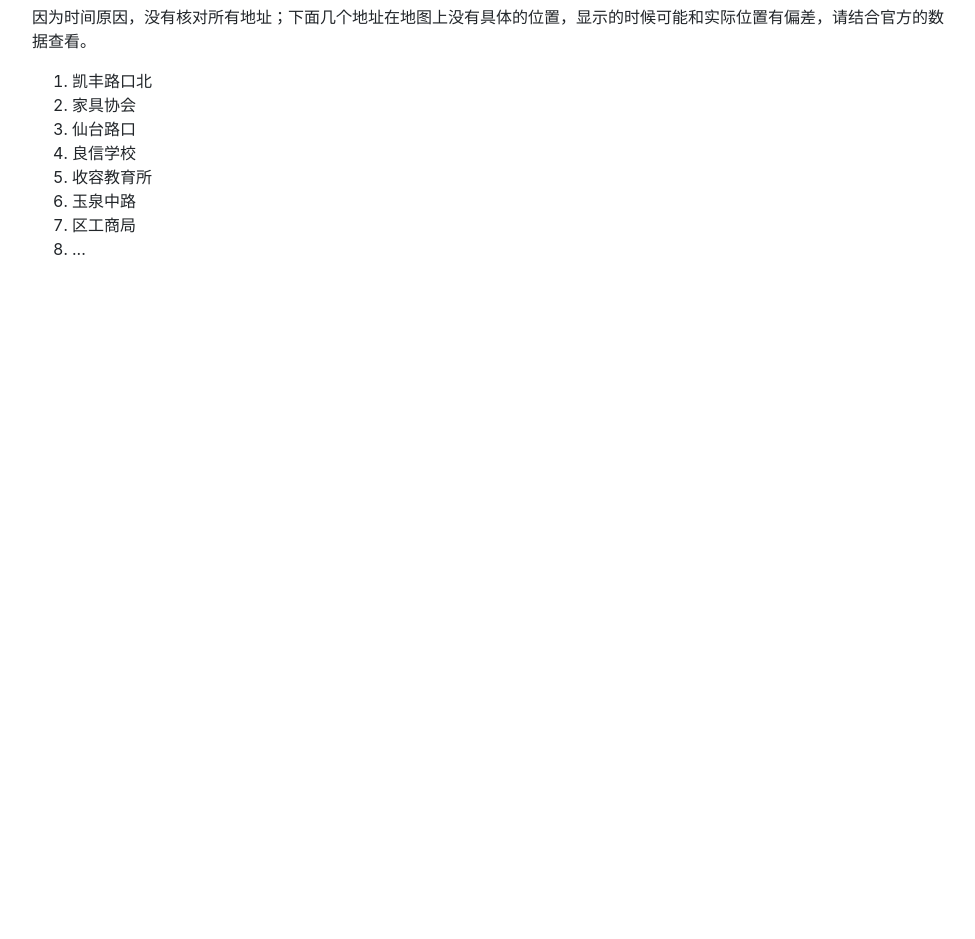
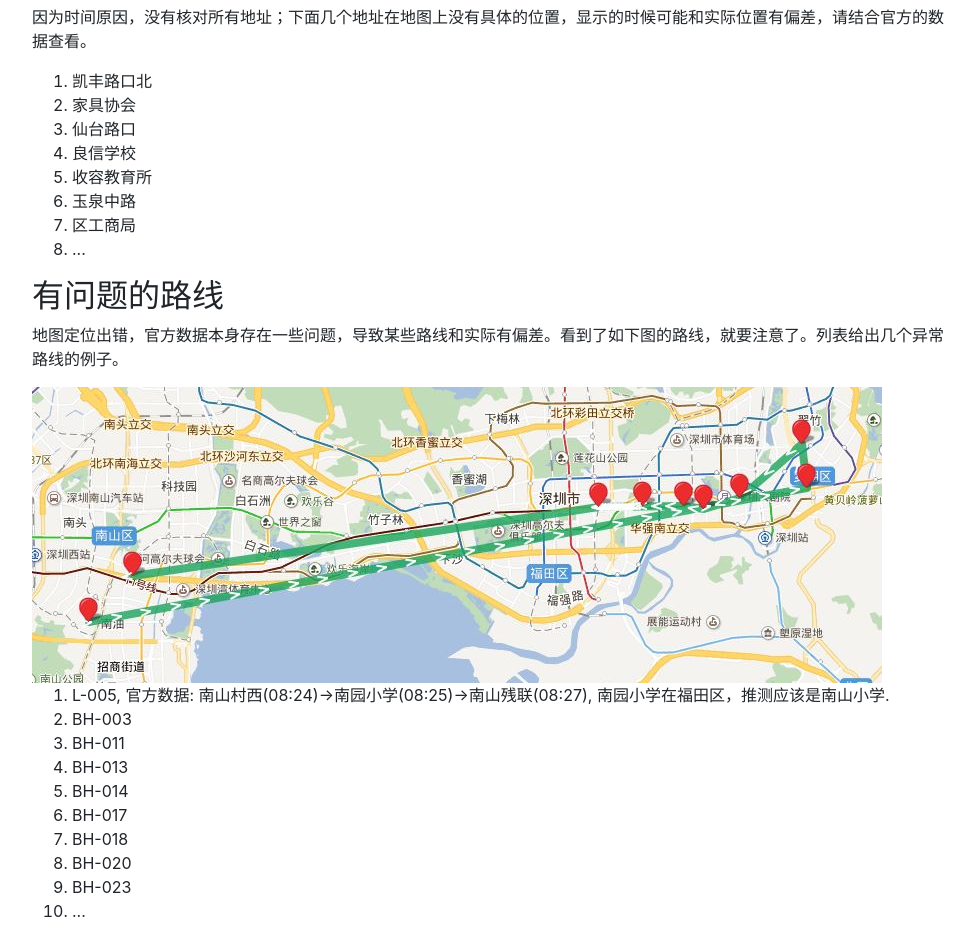
Before and after one commit to LiuDongjing/bus_assistant, a plain HTML site: page help.html in a window 1280 px wide. Shown: the part 1789-2728 px from the top of the page, without its empty margins (53-1028 px from the left). Before the commit the page ends 2066 px from the top, so only its background shows below. Drawn offline with nearby package versions, Linux system fonts and the light colour scheme.

Commit message:
添加了出错路线的说明

```diff
--- a/help.html
+++ b/help.html
@@ -56,6 +56,25 @@ body{height:100%;margin:0px;padding:0px}
       </ol>
       </div>
   </div>
+  <div class="row">
+    <div class="col-md-10 col-md-offset-1">
+      <h2>有问题的路线</h2>
+      <p>地图定位出错，官方数据本身存在一些问题，导致某些路线和实际有偏差。看到了如下图的路线，就要注意了。列表给出几个异常路线的例子。</p>
+      <img src="images/error_route.JPG"/>
+      <ol>
+        <li>L-005, 官方数据: 南山村西(08:24)→南园小学(08:25)→南山残联(08:27), 南园小学在福田区，推测应该是南山小学.</li>
+        <li>BH-003</li>
+        <li>BH-011</li>
+        <li>BH-013</li>
+        <li>BH-014</li>
+        <li>BH-017</li>
+        <li>BH-018</li>
+        <li>BH-020</li>
+        <li>BH-023</li>
+        <li>...</li>
+      </ol>
+    </div>
+  </div>
   </div>
 
 <!-- Optional JavaScript -->
```
Also changed, not shown: js/main.js (+24 -0 lines), images/error_route.JPG (added).
